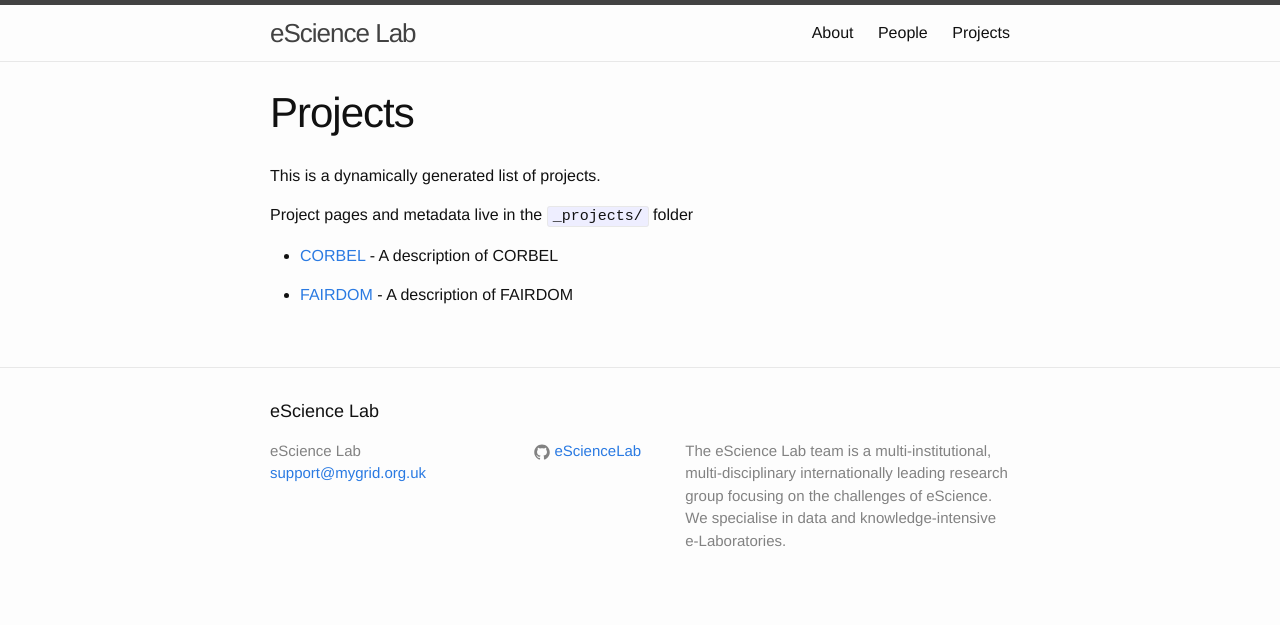
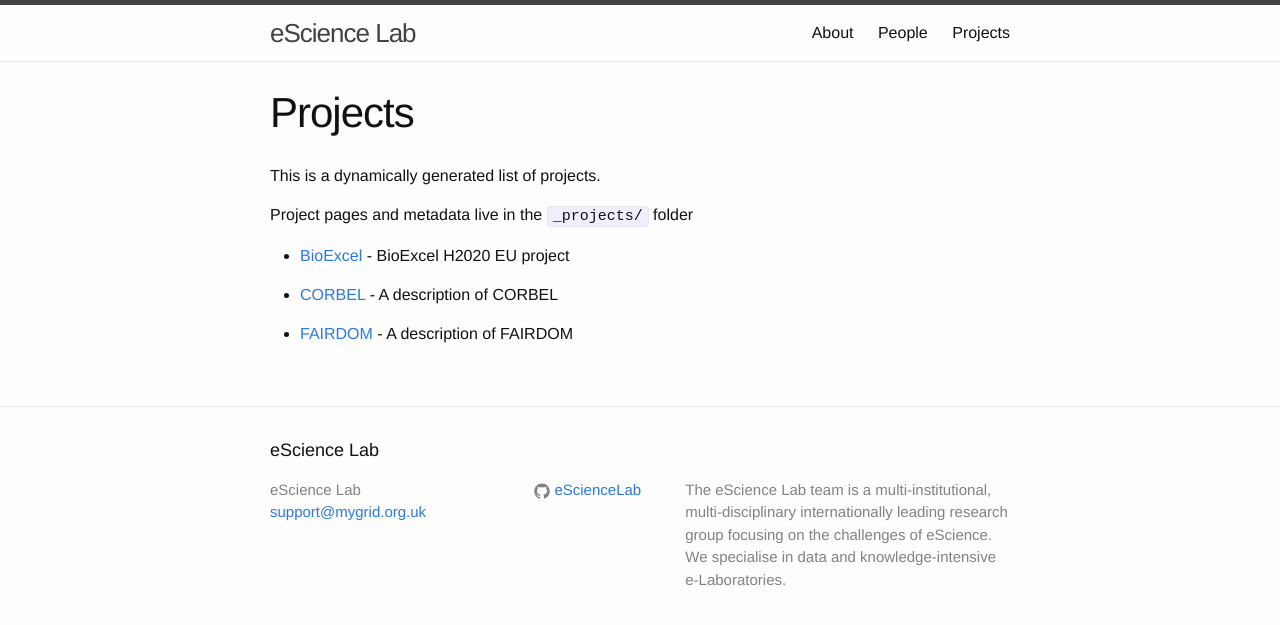
Before and after one commit to eScienceLab/eScienceLab.github.io, a Jekyll site: the page built from projects.md, in a window 1280 px wide. Shown: the top 625 px of the page. Built offline with Jekyll 4.4.1, drawn with Linux system fonts in a browser that asks for light colours.

Commit message:
Update bioexcel.md

```diff
--- a/_projects/bioexcel.md
+++ b/_projects/bioexcel.md
@@ -1,3 +1,12 @@
+---
+layout: page
+name: bioexcel
+title: BioExcel
+path: bioexcel.html
+collection: projects
+description: BioExcel H2020 EU project
+---
+
 # BioExcel
 
 What happens if you forget the metadata?
```
